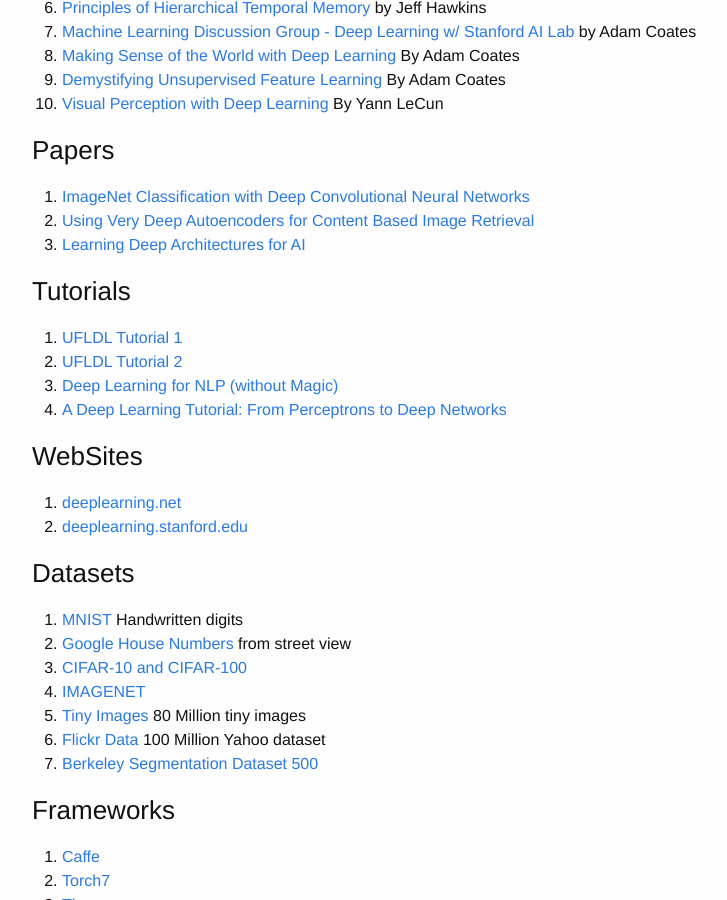
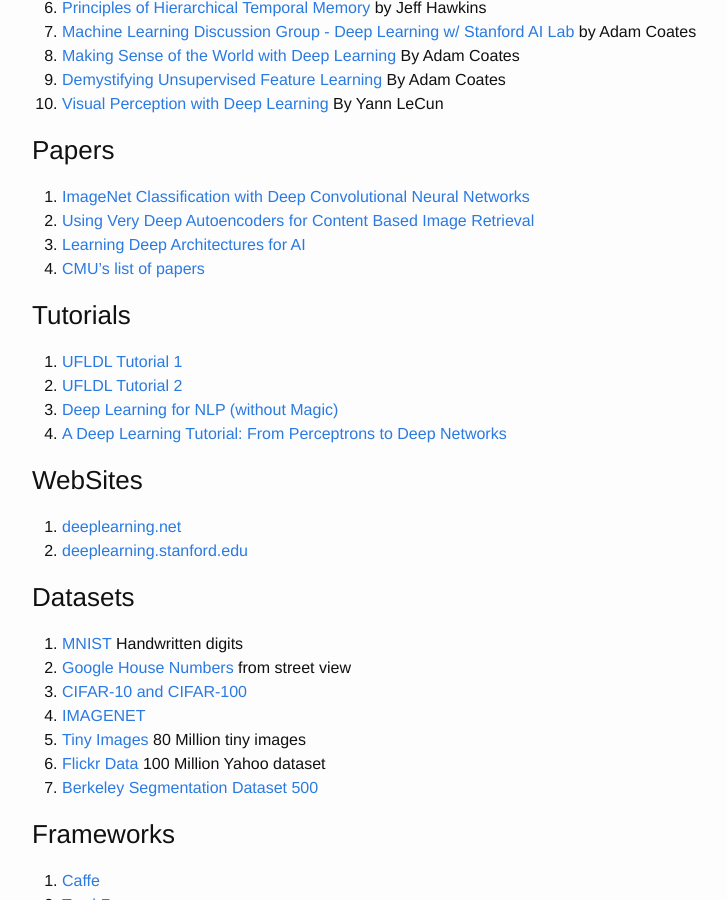
Before and after one commit to jmozah/jmozah.github.io, a Jekyll site: the page built from about.md, in a window 1280 px wide and 900 px high, scrolled down 711 px. Shown: the whole window, without its empty margins (238-965 px from the left). Built offline with Jekyll 4.4.1, drawn with Linux system fonts in a browser that asks for light colours.

Commit message:
added a link for papers

```diff
--- a/about.md
+++ b/about.md
@@ -40,6 +40,7 @@ Following is a growing list of some of the materials i found on the web for Deep
 1. [ImageNet Classification with Deep Convolutional Neural Networks](http://papers.nips.cc/paper/4824-imagenet-classification-with-deep-convolutional-neural-networks.pdf)
 2. [Using Very Deep Autoencoders for Content Based Image Retrieval](http://www.cs.toronto.edu/~hinton/absps/esann-deep-final.pdf)
 3. [Learning Deep Architectures for AI](http://www.iro.umontreal.ca/~lisa/pointeurs/TR1312.pdf)
+4. [CMU's list of papers](http://deeplearning.cs.cmu.edu/)
 
 ### Tutorials
 1. [UFLDL Tutorial 1](http://deeplearning.stanford.edu/wiki/index.php/UFLDL_Tutorial)
```
